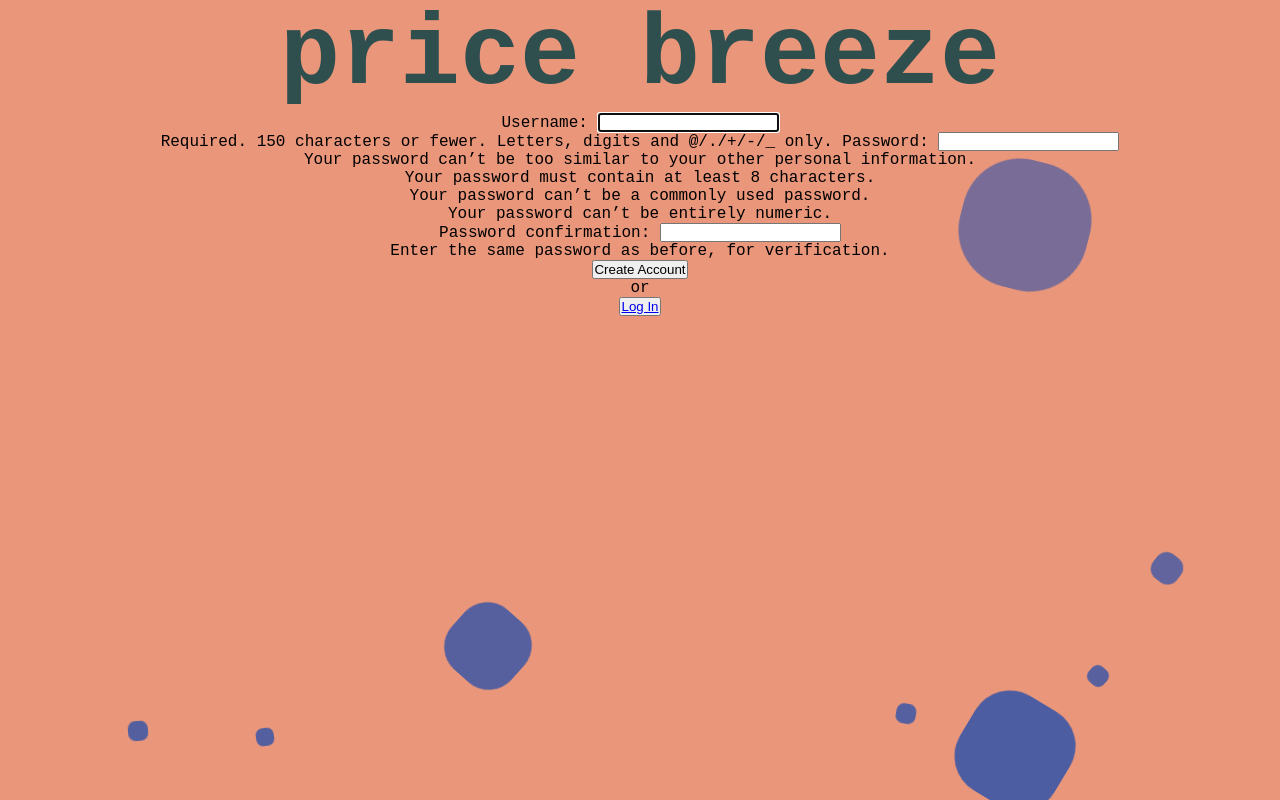
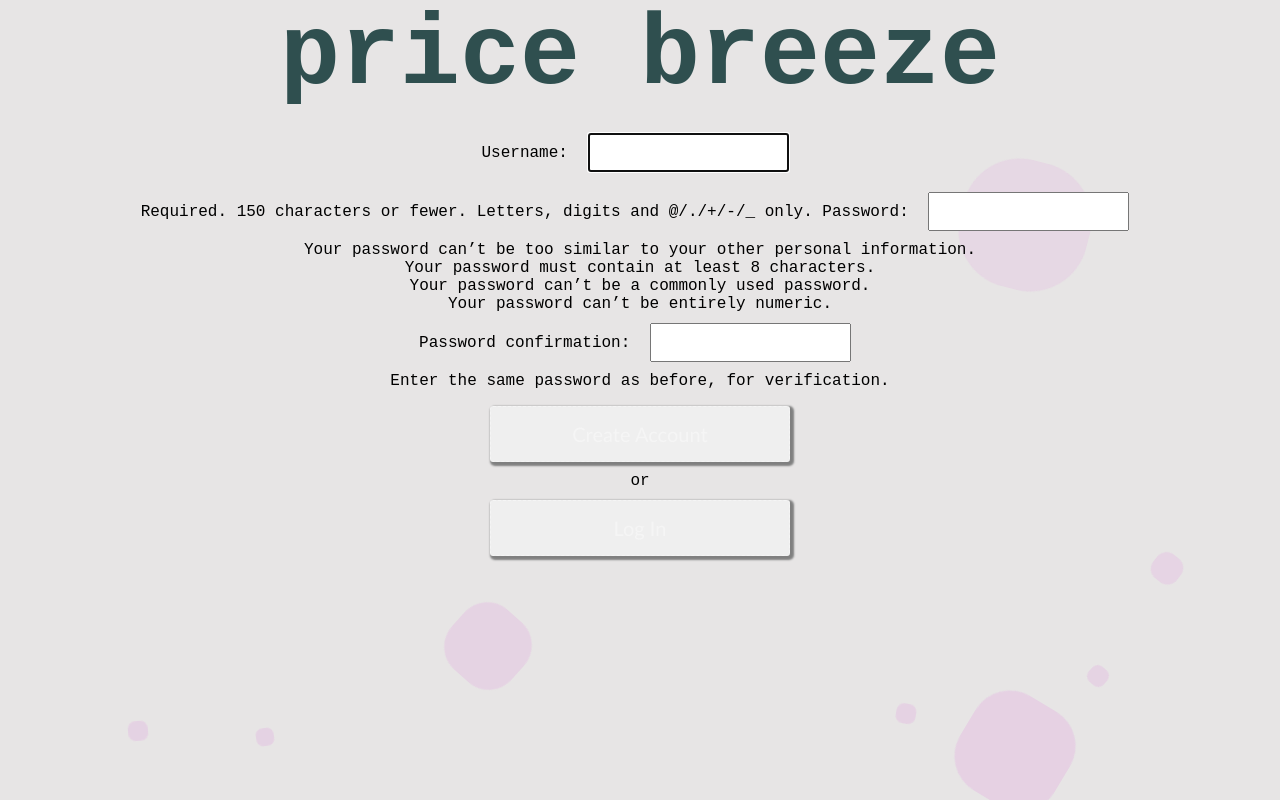
Before and after one commit to Kevin-Mortimer-19/Price-Breeze, a Django app: page / in a window 1280 px wide. Run offline with Django 4.2, Linux system fonts and the light colour scheme.

Commit message:
editing account creation page

```diff
--- a/breeze/static/background.css
+++ b/breeze/static/background.css
@@ -12,7 +12,7 @@ header {
 }
 
 body {
-    background-color: darksalmon;
+    background-color:#E7E5E5;
     font-family: 'Courier New', Courier, monospace;
     text-align: center;
     z-index: 9;
@@ -39,7 +39,7 @@ body {
     list-style: none;
     width: 20px;
     height: 20px;
-    background: rgba(8, 67, 179, 0.747);
+    background: #E5D0E3;
     animation: animate 25s linear infinite;
     bottom: -150px;
 }
--- /dev/null
+++ b/breeze/static/designB.css
@@ -0,0 +1,127 @@
+
+.newAcc {
+    text-align: center;
+    margin: auto;
+    padding: 10px 10px 10px 10px;
+}
+
+div button {
+    background-color: 6ABBA8;
+    width: 300px;
+    border: dashed;
+    border-radius: 3px;
+    border-width: 1px;
+    box-shadow: 2px 2px 2px 2px gray;
+    color:black;
+    margin: auto;
+    padding: 15px 15px;
+    text-align: center;
+    display: block;
+    position: relative;
+    font-size: 20px;
+    color: whitesmoke;
+    font-family: 'Gill Sans', 'Gill Sans MT', Calibri, 'Trebuchet MS', sans-serif;
+}
+
+a {
+    color: whitesmoke;
+    text-decoration: none;
+}
+
+#submission{
+    float: center;
+    padding: 8px;
+    margin: 8px 0px 16px 0px;
+    cursor: pointer;
+}
+
+p {
+    margin: auto;
+    padding: 10px 10px 10px 10px;
+}
+
+
+
+#login-info input {
+    position: relative;
+    padding: 10px;
+    margin: 10px 10px 10px 10px;
+    text-align: center;
+}
+
+/*
+body {
+    margin: auto;
+    padding: 10px;
+    background-color: aliceblue;
+}
+h1 {
+    text-align: center;
+    font-size: 100px;
+    color: lightcoral;
+    font-family: 'Franklin Gothic Medium', 'Arial Narrow', Arial, sans-serif;
+}*/
+
+
+/*
+legend {
+    font-size: 20px;
+    font-family:  'Gill Sans', 'Gill Sans MT', Calibri, 'Trebuchet MS', sans-serif;
+    color: darkolivegreen;
+    padding: 10px;
+    margin: 10px;
+
+
+}*/
+
+
+/*search page
+section button {
+    float: center;
+    padding: 8px;
+    margin-top: 8px;
+    margin-right: 16px;
+    background-color:darkolivegreen;
+    font-size: large;
+    cursor: pointer;
+}
+.navBar ul li{
+    display: inline;
+}
+
+.navBar ul li a:hover{
+    color: black;
+    background-color: lavender;
+}
+nav{
+    text-align: center;
+    font-size: larger;
+
+}*/
+
+/*
+form div button {
+    border:0px;
+    background-color:#4285F4;
+    margin-top:8%;
+    height:35px;
+    width:80%;
+    padding: 4px;
+
+}
+
+#login-info input{
+    position: relative;
+    padding: 10px;
+    margin: 10px 10px 10px 10px;
+    text-align: center;
+}
+input{
+    float: none;
+    display: inline;
+    text-align: center;
+    /*width: 100%;*//*
+    margin: auto;
+    padding: 14px;
+}
+*/
--- a/static/background.css
+++ b/static/background.css
@@ -12,7 +12,7 @@ header {
 }
 
 body {
-    background-color: darksalmon;
+    background-color: #E7E5E5;
     font-family: 'Courier New', Courier, monospace;
     text-align: center;
     z-index: 9;
@@ -39,8 +39,8 @@ body {
     list-style: none;
     width: 20px;
     height: 20px;
-    background: rgba(8, 67, 179, 0.747);
-    animation: animate 25s linear infinite;
+    background: #C9B0C6;
+    animation: animate 20s linear infinite;
     bottom: -150px;
 }
 
--- a/templates/account_creation.html
+++ b/templates/account_creation.html
@@ -6,7 +6,7 @@
     <meta name="viewport" content="width=device-width, initial-scale=1">
     <title>account creation</title>
     <link rel = "stylesheet" href = "../static/background.css">
-   <!-- <link rel="stylesheet" href="../static/design.css">-->
+    <link rel="stylesheet" href="../../static/designB.css">
 </head>
 
 <body>
```
